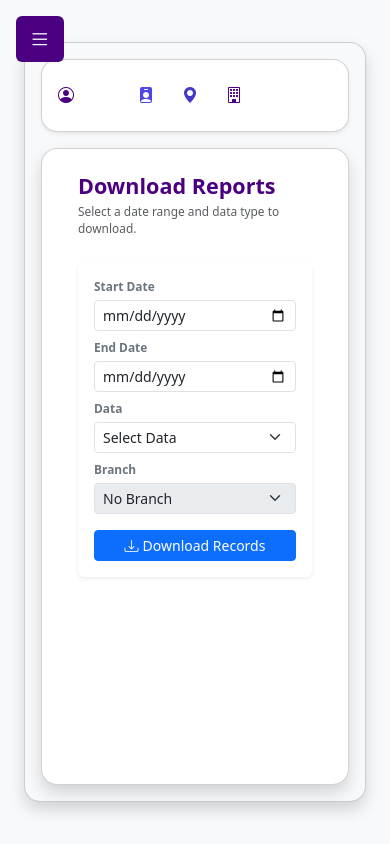
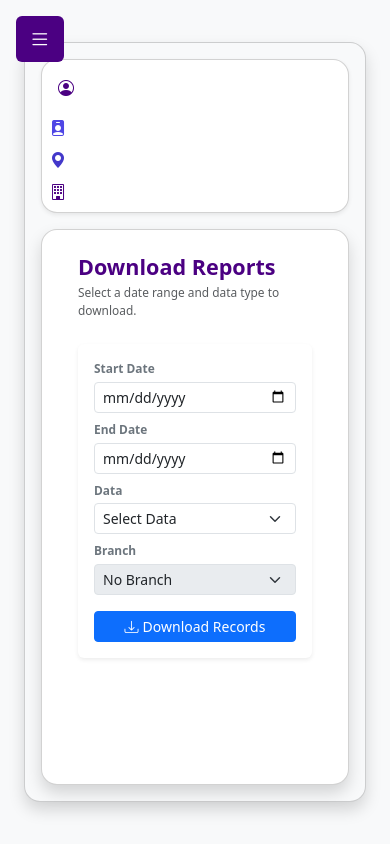
Before and after one commit to Marvyn95/simple_books_v2, a Flask app: template templates/reports.html in a window 390 px wide. Run offline with Flask 3, Linux system fonts and the light colour scheme; the template is opened without the code that fills it, so the values that code supplies are empty; parts of the project's set-up code (start-up, migrations or seed data) failed here and were passed over.

Commit message:
refactor: improve user info display in top bar for better responsiveness

```diff
--- a/templates/base.html
+++ b/templates/base.html
@@ -153,22 +153,26 @@
       </div>
       <!-- Main Content -->
       <div class="flex-grow-1 d-flex flex-column h-100">
-<div class="card mb-3 rounded-4 shadow-sm p-2 " style="height: 10%;">
-  <div class="d-flex flex-row flex-wrap align-items-center justify-content-left  w-100" style="height: 100%; align-items: center;">
-    <span class="fw-semibold me-4">
-<a class="nav-link fw-semibold d-flex align-items-center me-4 py-2 px-2" href="{{ url_for('profile') }}" style="color: indigo; border-radius: 0.4rem;">
+        <!-- Top Bar: Responsive User Info -->
+        <div class="card mb-3 rounded-4 shadow-sm p-2" style="height: auto; min-width: 0;">
+          <div class="row align-items-center g-2">
+        <div class="col-12 col-sm-auto">
+          <a class="nav-link fw-semibold d-flex align-items-center py-2 px-2" href="{{ url_for('profile') }}" style="color: indigo; border-radius: 0.4rem;">
             <i class="bi bi-person-circle me-2" style="color: indigo;"></i>{{ user.username }}
           </a>
-    </span>
-    <span class="text-indigo me-4">
+        </div>
+        <div class="col-6 col-sm-auto">
+          <span class="text-indigo">
             <i class="bi bi-person-badge-fill me-1" style="color: #4f46e5;"></i>{{ user.role }}
           </span>
-    <span class="text-primary me-4">
+        </div>
+        <div class="col-12 col-md-auto">
+          <span class="text-primary">
             <i class="bi bi-geo-alt-fill me-1" style="color: #4338ca;"></i>
             {% if user.role == 'Manager' %}
           <form method="POST" action="{{ url_for('change_branch') }}" class="d-inline-block m-0">
             <input type="hidden" name="organization_id" value="{{ user.organization_id }}">
-          <select name="branch_id" class="form-select form-select-sm d-inline-block w-auto" style="min-width: 140px; max-width: 200px;" onchange="this.form.submit()">
+            <select name="branch_id" class="form-select form-select-sm d-inline-block w-auto" style="min-width: 120px; max-width: 200px;" onchange="this.form.submit()">
               <option value="">All branches</option>
               {% for branch in organization['branches'] %}
             <option value="{{ branch['_id'] }}"
@@ -182,13 +186,16 @@
           {{ selected_branch.branch }}
             {% endif %}
           </span>
-    <span class="fw-semibold me-4">
+        </div>
+        <div class="col-6 col-sm-auto">
+          <span class="fw-semibold">
             <i class="bi bi-building me-2" style="color: indigo;"></i>{{ user.organization }}
           </span>
         </div>
           </div>
+        </div>
         <!-- Main Content Card -->
-        <div class="card flex-grow-1 shadow p-4 rounded-4 bg-white d-flex flex-column">
+        <div class="card flex-grow-1 shadow p-4 rounded-4 bg-white d-flex flex-column overflow-auto">
           {% block content %}
           <!-- Main content goes here -->
           {% endblock %}
```
Lines whose indentation alone changed are shown as unchanged.
